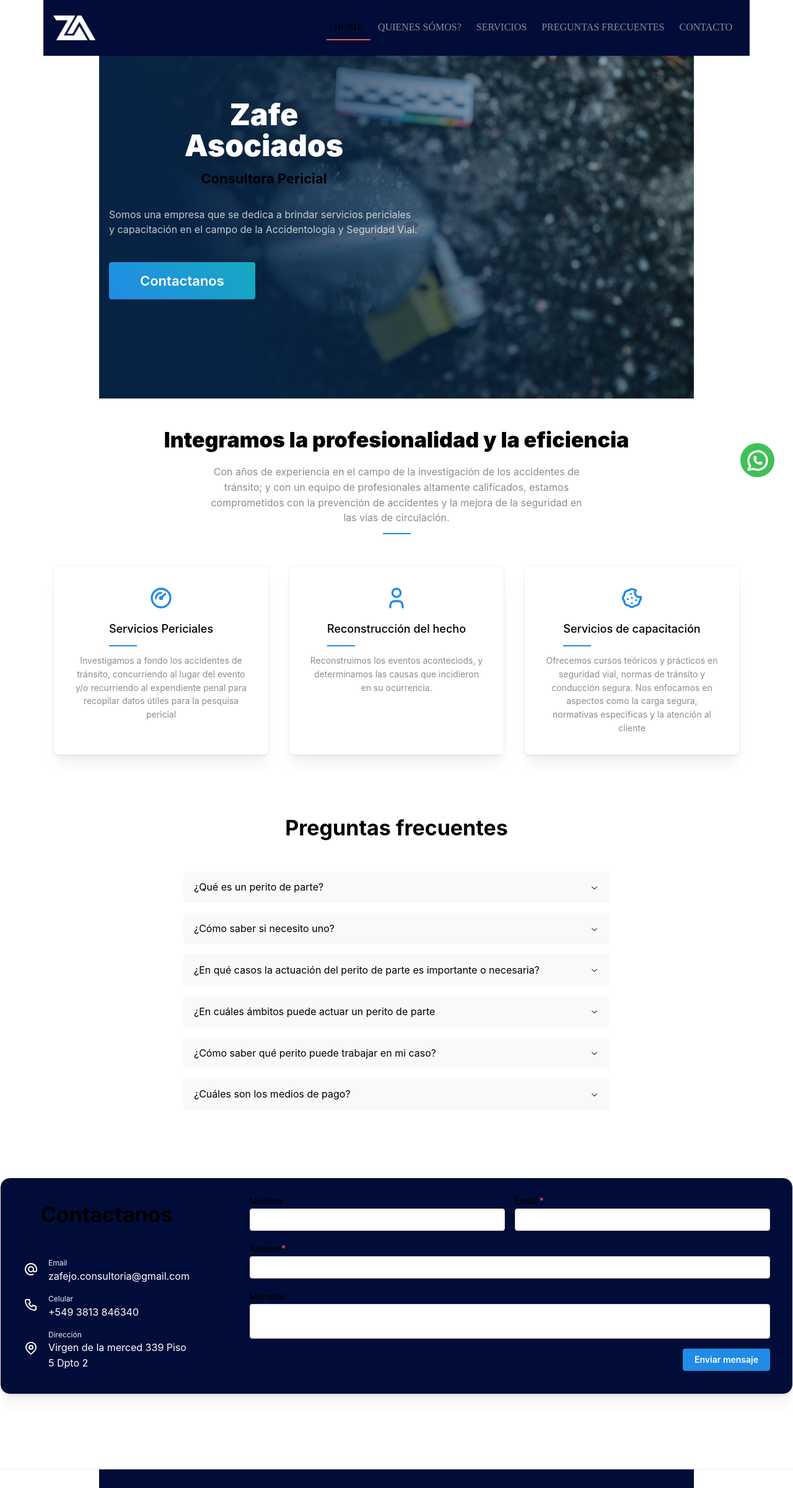
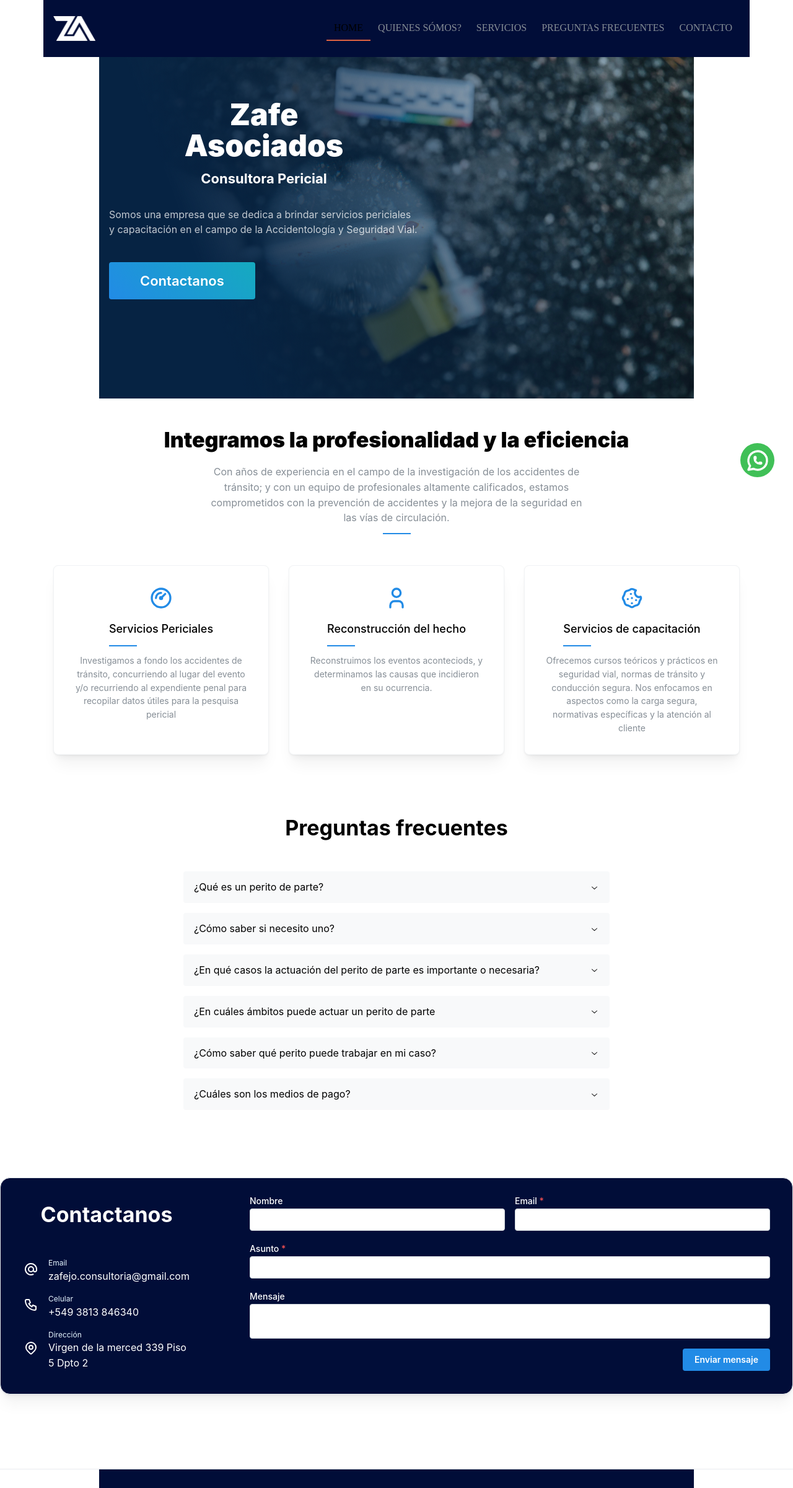
Before and after one commit to azafe/consultoraPericial, a React (Vite) app: page / in a window 1280 px wide. Shown: the top 2401 px of the page at 62% size. Built offline with nearby package versions, Linux system fonts and the light colour scheme.

Commit message:
Change color fonts

```diff
--- a/src/components/Contact/GetInTouch.module.css
+++ b/src/components/Contact/GetInTouch.module.css
@@ -12,8 +12,9 @@
 
   .title {
     margin-bottom: calc(var(--mantine-spacing-xl) * 1.5);
+    color: var(--mantine-color-white);
+
   }
-
 
   .form {
     flex: 1;
@@ -29,6 +30,8 @@
 
   .fields {
     margin-top: rem(-12px);
+    color: var(--mantine-color-white);
+
   }
 
   .fieldInput {
--- a/src/components/DoubleHeader/DoubleHeader.css
+++ b/src/components/DoubleHeader/DoubleHeader.css
@@ -6,7 +6,6 @@
   z-index: 1000;
   background: transparent;
   transition: background-color 0.3s ease-in-out;
-
   }
 
   .header.scrolled {
@@ -23,7 +22,7 @@
 
 
   .inner {
-    height: rem(90px);
+    height: rem(92px);
   display: flex;
   align-items: center;
   justify-content: space-between;
--- a/src/components/DoubleHeader/DoubleHeader.tsx
+++ b/src/components/DoubleHeader/DoubleHeader.tsx
@@ -15,7 +15,7 @@ const mainLinks = [
     { label: 'Servicios' },
     { label: 'Preguntas frecuentes' },
     { label: 'Contacto' },
-    ];
+];
 
 
 
@@ -57,9 +57,9 @@ export function DoubleHeader() {
 
 
     return (
-        <header className="header" >
-            <Container className="inner" bg="#010D38" size="lg">
-                    <Image h={40} src={logosolo} />
+        <header className="header"  >
+            <Container className="inner" bg="#010D38" size="lg"  >
+                <Image h={40} src={logosolo} />
                 <Box visibleFrom="sm" >
                     <Group gap={0} justify="flex-end"  >
                         {mainItems}
@@ -72,12 +72,17 @@ export function DoubleHeader() {
                     hiddenFrom="sm"
                     color="white"
                     px={30}
+
                 />
-                <Drawer    opened={drawerOpened} onClose={closeDrawer} closeButtonProps={{ iconSize: "0" }}  position='top' size="60%"
+                <Drawer opened={drawerOpened}  onClose={closeDrawer} closeButtonProps={{ iconSize: "0" }} position='top' size="md" styles={{
+                    body: {
+                        backgroundColor: "#010D38", // Change this to your desired color
+                    },
+                }}
                 >
                     <Stack gap={20} my="xl"  >
 
-                        <Link to="/"  className="linksHeader">
+                        <Link to="/" className="linksHeader">
                             Home
                         </Link>
 
--- a/src/components/Hero/HeroImageRight.module.css
+++ b/src/components/Hero/HeroImageRight.module.css
@@ -72,3 +72,7 @@
       width: 100%;
     }
   }
+
+  .subtitle {
+    color: var(--mantine-color-white);
+  }
--- a/src/components/Hero/HeroImageRight.tsx
+++ b/src/components/Hero/HeroImageRight.tsx
@@ -11,7 +11,7 @@ export function HeroImageRight() {
             <Title ta="center" className={classes.title}>
               Zafe <br /> Asociados
             </Title>
-            <Title order={3} ta="center" mt="sm">Consultora Pericial</Title>
+            <Title order={3} ta="center" mt="sm" className={classes.subtitle}>Consultora Pericial</Title>
 
             <Text className={classes.description} mt={30}>
               Somos una empresa que se dedica a
```
